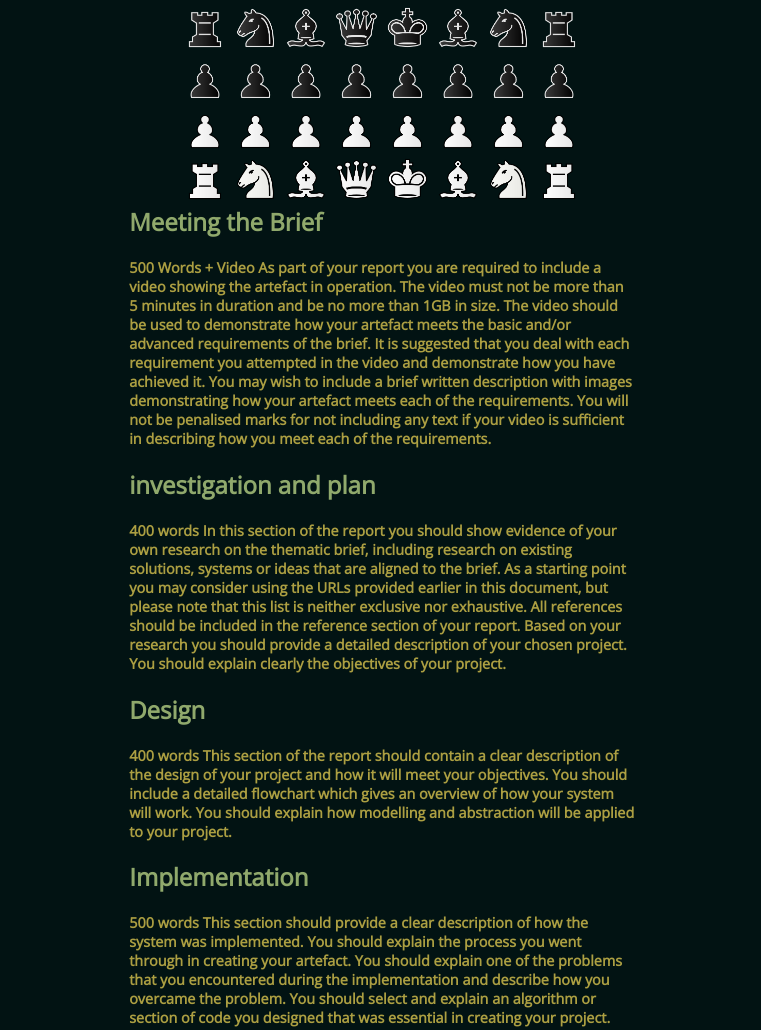
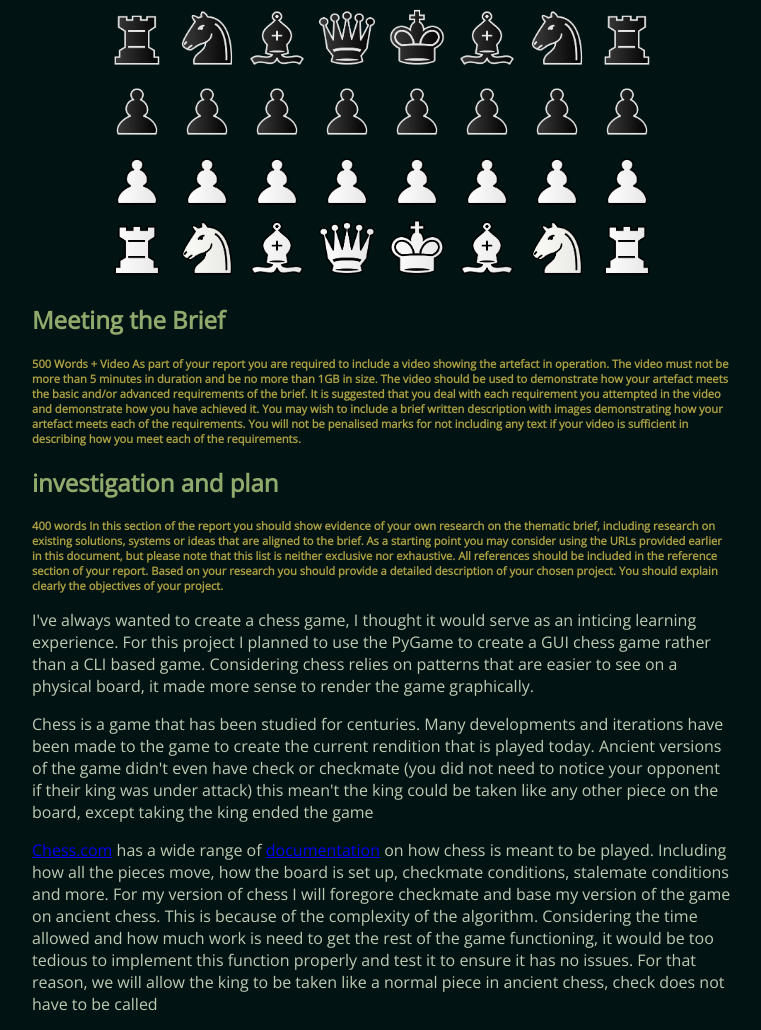
Before and after one commit to NikScorch/Chess, a plain HTML site: page web/index.html in a window 1280 px wide. Shown: the part 294-1324 px from the top of the page, without its empty margins (258-1019 px from the left). Drawn offline with nearby package versions, Linux system fonts and the light colour scheme.

Commit message:
Work started on write up

```diff
--- a/web/index.html
+++ b/web/index.html
@@ -1,12 +1,25 @@
 <!DOCTYPE html>
 <html lang="en">
+    <!--
+    flow charts of code/architechture
+    test table
+    shows the thing works 👍
+    video
+    list objectives
+    then reflect on them (did you achieve them?)
+    explain how you obstracted the problem
+    explain the project in an abstract form (dont be nerdy)
+    modelling (design) -- now be a nerd -- bring in the maths/code screenshots, the special bits
+    (design) -- how will it be developed??
+    (video?) - have a checklist that you can show what you got done and what didnt get done
+    -->
     <head>
         <link rel="stylesheet" href="styles.css">
         <link rel="stylesheet" href="https://fonts.googleapis.com/css2?family=Open+Sans">
         <meta charset="UTF-8">
         <meta http-equiv="X-UA-Compatible" content="IE=edge">
         <meta name="viewport" content="width=device-width, initial-scale=1.0">
-    <title>Document</title>
+        <title>LC CS Chess Project</title>
     </head>
     <body>
         <div class="container">
@@ -90,7 +103,27 @@
                 should explain clearly the objectives of your project.
             </h3>
             <p>
-
+                I've always wanted to create a chess game, I thought it would serve as an inticing learning experience.
+                For this project I planned to use the PyGame to create a GUI chess game rather than a CLI based game.
+                Considering chess relies on patterns that are easier to see on a physical board, it made more sense
+                to render the game graphically.
+            </p>
+            <p>
+                Chess is a game that has been studied for centuries. Many developments and iterations have been made
+                to the game to create the current rendition that is played today. Ancient versions of the game didn't
+                even have check or checkmate (you did not need to notice your opponent if their king was under attack)
+                this mean't the king could be taken like any other piece on the board, except taking the king ended the
+                game
+            </p>
+            <p>
+                <a href="https://www.chess.com">Chess.com</a> has a wide range of
+                <a href="https://www.chess.com/learn-how-to-play-chess"> documentation</a> on how chess is meant to be played.
+                Including how all the pieces move, how the board is set up, checkmate conditions, stalemate conditions
+                and more. For my version of chess I will foregore checkmate and base my version of the game on ancient
+                chess. This is because of the complexity of the algorithm. Considering the time allowed and how much
+                work is need to get the rest of the game functioning, it would be too tedious to implement this function
+                properly and test it to ensure it has no issues.  For that reason, we will allow the king to be taken
+                like a normal piece in ancient chess, check does not have to be called
             </p>
 
             <h2>Design</h2>
@@ -103,7 +136,7 @@
                 You should explain how modelling and abstraction will be applied to your project.
             </h3>
             <p>
-
+                <img src="diagrams/chess.py.svg" alt="Diagram" style="width: 100%;">
             </p>
 
             <h2>Implementation</h2>
@@ -132,7 +165,14 @@
                 data that were used.
             </h3>
             <p>
-
+                <ul class="text">
+                    <li> test table </li>
+                    <li> show that it works??/ </li>
+                    <li> ie. that your code logic can handle edge cases (how pawns move) </li>
+                    <li> pieces can only take their own </li>
+                    <li> show test table on conversion functions </li>
+                    <li> how does the user decide on single or multiplayer (add AI toggle? for auto moves?) </li>
+                </ul>
             </p>
 
             <h2>Evaluation</h2>
--- a/web/styles.css
+++ b/web/styles.css
@@ -1,6 +1,7 @@
 .container{
     width: 40%;
     max-width: 1000px;
+    min-width: 700px;
     margin: 0 auto;
 }
 
@@ -8,6 +9,7 @@
     width: 80%;
     max-width: 1000px;
     margin: 0 auto;
+    overflow: hidden
 }
 
 .chesspiece {
@@ -39,7 +41,7 @@ h2 {
 }
 h3 {
     color: var(--color13);
-    font-size: 0.90em;
+    font-size: 0.70em;
 }
 h4 {
     color: var(--color12);
```
Also changed, not shown: web/diagrams/chess.py.png (added), web/diagrams/chess.py.svg (added), 1 other file. Lines whose indentation alone changed are shown as unchanged.
